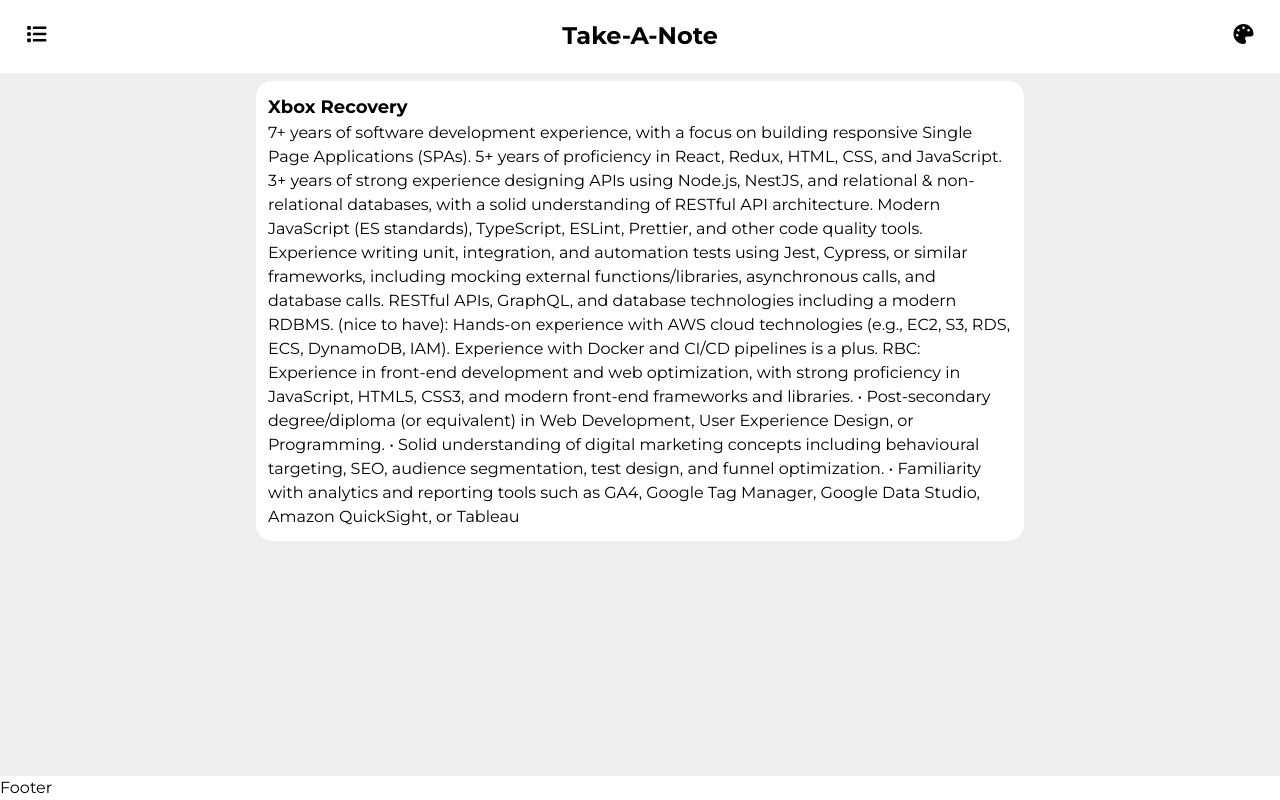
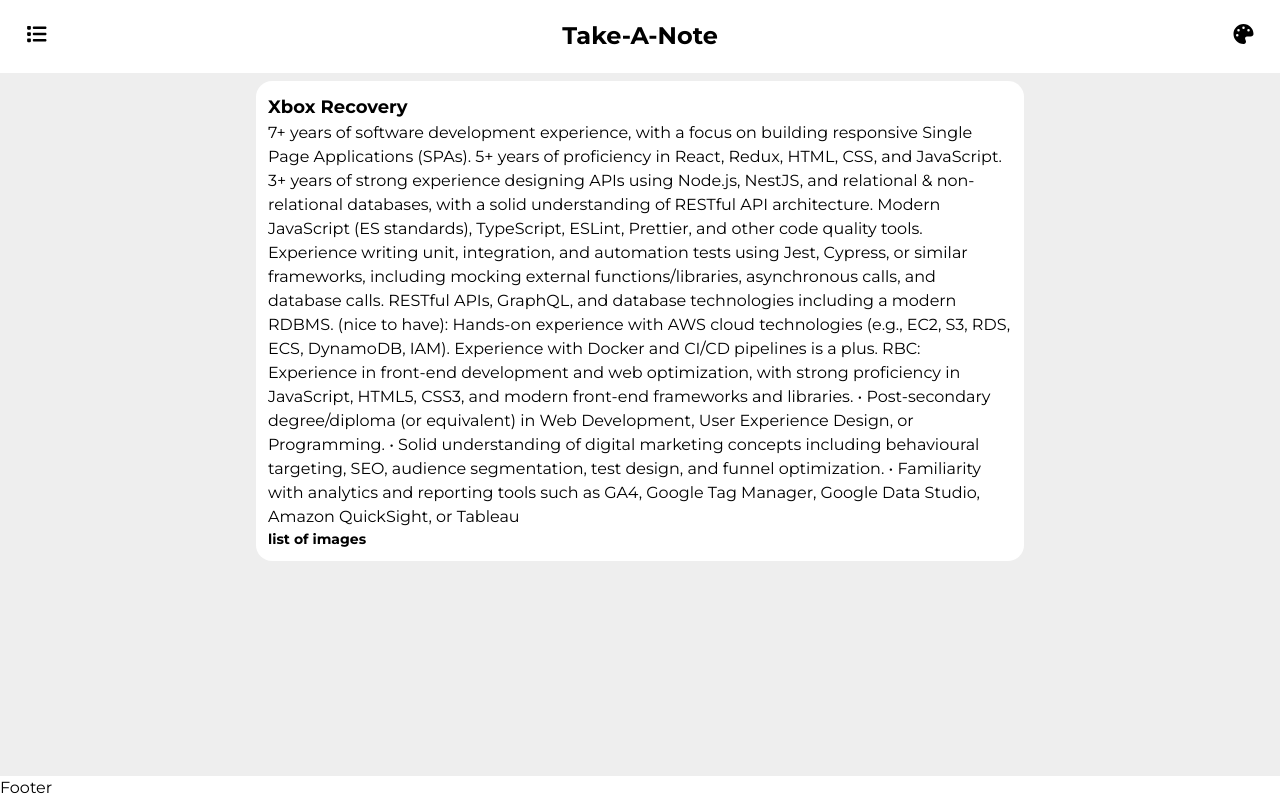
Before and after one commit to raisiglPeter/take-a-note-app, a React (Vite) app: page / in a window 1280 px wide. Built offline with nearby package versions, Linux system fonts and the light colour scheme.

Commit message:
add conditional image placeholder to Card

```diff
--- a/src/ui/Card.jsx
+++ b/src/ui/Card.jsx
@@ -1,6 +1,6 @@
 import { useRef, useState, useEffect } from "react";
 
-function Card({ title, content }) {
+function Card({ title, content, images = true }) {
   const contentRef = useRef(null);
   const [isClipped, setIsClipped] = useState(false);
 
@@ -17,6 +17,9 @@
         <p>{content}</p>
       </div>
       {isClipped && <div className="text-xl font-bold select-none">…</div>}
+      {images && (
+        <div className="text-sm font-bold select-none">list of images</div>
+      )}
     </div>
   );
 }
```
